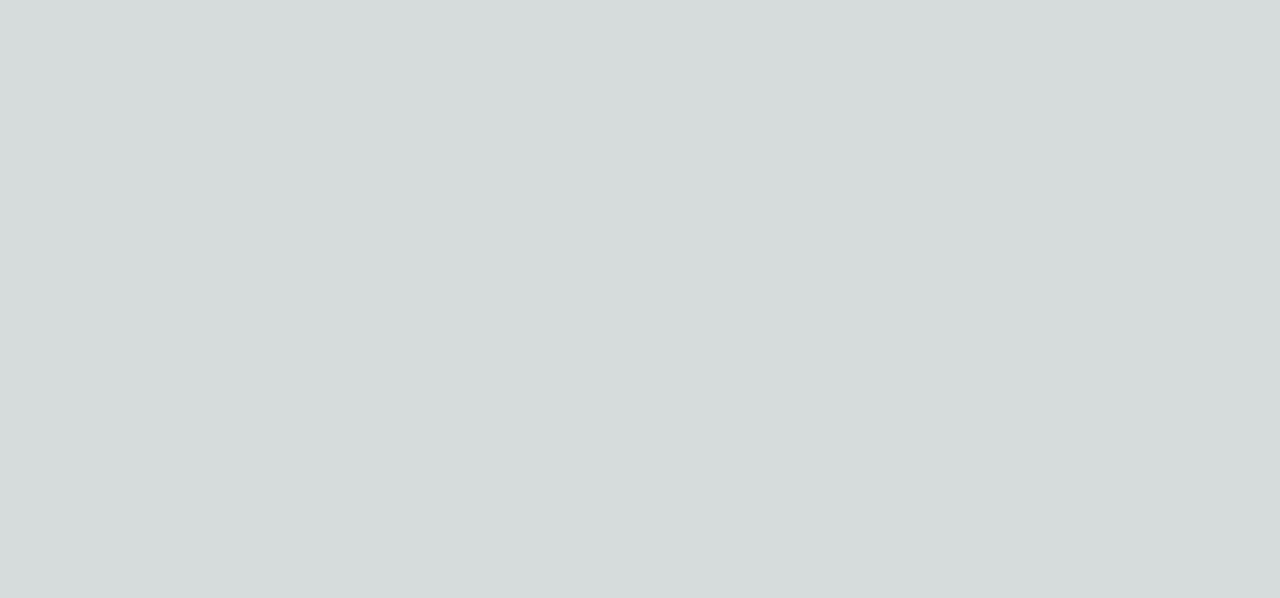
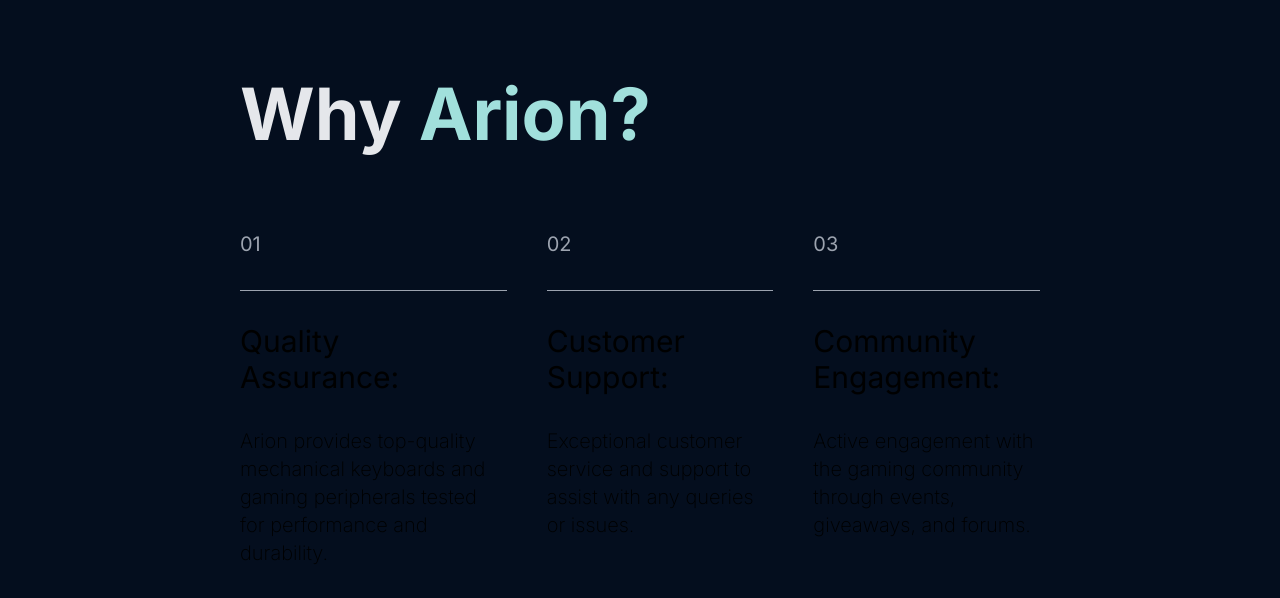
Before and after one commit to samalsubrat/arion, a Next.js app: page / in a window 1280 px wide. Shown: the part 1934-2532 px from the top of the page. Before the commit the page ends 1932 px from the top, so only its background shows below. Built offline with nearby package versions, Linux system fonts and the light colour scheme.

Commit message:
why arion

```diff
--- a/package.json
+++ b/package.json
@@ -16,6 +16,7 @@
     "next-themes": "^0.3.0",
     "react": "^18",
     "react-dom": "^18",
+    "react-reveal": "^1.2.2",
     "tailwind-merge": "^2.4.0"
   },
   "devDependencies": {
--- a/src/app/page.tsx
+++ b/src/app/page.tsx
@@ -3,8 +3,9 @@
 import { HoverBorderGradientButton } from "@/components/GlowButton";
 import MaxWidthWrapper from "@/components/MaxWidthWrapper";
 import { AuroraBackground } from "@/components/ui/aurora-background";
-import { Grid } from "@/components/Grid";
+import { Grid } from "@/components/Landing Page/Grid";
 import Image from "next/image";
+import About from "@/components/Landing Page/About";
 
 const page = () => {
   return (
@@ -34,6 +35,7 @@
           layout="fill"
           priority
         />
+        <About/>
       </div>
     </>
   );
--- /dev/null
+++ b/src/components/Landing Page/About.tsx
@@ -0,0 +1,104 @@
+import { motion, useTransform, useViewportScroll } from "framer-motion";
+import MaxWidthWrapper from "../MaxWidthWrapper";
+
+const About = () => {
+  const { scrollYProgress } = useViewportScroll();
+  const scale = useTransform(scrollYProgress, [0, 1], [0.2, 2]);
+  return (
+    <>
+      <MaxWidthWrapper className="py-40">
+        <motion.div
+          initial={{ opacity: 0, translateY: 10 }}
+          whileInView={{
+            opacity: 1,
+            transition: { duration: 1 },
+            translateY: 0,
+          }}
+          viewport={{ once: true }}
+        >
+          <h1 className="text-5xl md:text-6xl lg:text-7xl font-bold dark:text-gray-200 text-left ">
+            Why <span className="text-[#A1E0DC]">Arion?</span>
+          </h1>
+        </motion.div>
+        <div className="flex justify-center items-center">
+          <div className="grid grid-cols-1 lg:grid-cols-3 grid-rows-1 py-20 max-lg:space-y-10 lg:space-x-10">
+            {/* quality assurance */}
+            <motion.div
+              initial={{ opacity: 0, translateY: 10 }}
+              whileInView={{
+                opacity: 1,
+                transition: { delay: 0.5, duration: 1 },
+                translateY: 0,
+              }}
+              viewport={{ once: true }}
+            >
+              <div className="space-y-8">
+                <div className="text-base md:text-lg lg:text-xl text-gray-400">
+                  01
+                </div>
+                <div className="bg-gray-400 w-full h-[0.5px]" />
+                <div className="text-xl md:text-2xl lg:text-3xl">
+                  Quality Assurance:
+                </div>
+                <p className="text-base md:text-lg lg:text-xl font-extralight">
+                  Arion provides top-quality mechanical keyboards and gaming
+                  peripherals tested for performance and durability.
+                </p>
+              </div>
+            </motion.div>
+            <motion.div
+              initial={{ opacity: 0, translateY: 10 }}
+              whileInView={{
+                opacity: 1,
+                transition: { delay: 1.0, duration: 1 },
+                translateY: 0
+              }}
+              viewport={{ once: true }}
+            >
+              {/* customer service  */}
+              <div className="space-y-8">
+                <div className="text-base md:text-lg lg:text-xl text-gray-400">
+                  02
+                </div>
+                <div className="bg-gray-400 w-full h-[0.5px]" />
+                <div className="text-xl md:text-2xl lg:text-3xl">
+                  Customer Support:
+                </div>
+                <p className="text-base md:text-lg lg:text-xl font-extralight">
+                  Exceptional customer service and support to assist with any
+                  queries or issues.
+                </p>
+              </div>
+            </motion.div>
+            <motion.div
+              initial={{ opacity: 0, translateY: 10 }}
+              whileInView={{
+                opacity: 1,
+                transition: { delay: 1.5, duration: 1},
+                translateY: 0
+              }}
+              viewport={{ once: true }}
+            >
+              {/* community engagement */}
+              <div className="space-y-8">
+                <div className="text-base md:text-lg lg:text-xl text-gray-400">
+                  03
+                </div>
+                <div className="bg-gray-400 w-full h-[0.5px]" />
+                <div className="text-xl md:text-2xl lg:text-3xl">
+                  Community Engagement:
+                </div>
+                <p className="text-base md:text-lg lg:text-xl font-extralight">
+                  Active engagement with the gaming community through events,
+                  giveaways, and forums.
+                </p>
+              </div>
+            </motion.div>
+          </div>
+        </div>
+      </MaxWidthWrapper>
+    </>
+  );
+};
+
+export default About;
--- a/src/components/Grid.tsx
+++ b/src/components/Landing Page/Grid.tsx
@@ -1,11 +1,11 @@
 /* eslint-disable @next/next/no-img-element */
-import MaxWidthWrapper from "./MaxWidthWrapper";
+import MaxWidthWrapper from "../MaxWidthWrapper";
 import Image from "next/image";
 
 export const Grid = () => {
   return (
     <>
-      <div className="bg-black-100 xl:px-20 pb-20 ">
+      <div className="bg-black-100">
         <MaxWidthWrapper className="space-y-6">
           <div className="grid grid-cols-1 md:grid-cols-1 lg:grid-cols-1 xl:grid-cols-2 gap-6 relative w-full">
             <div className="relative overflow-hidden rounded-3xl font-bold border border-gray-600/50 min-h-[400px] lg:min-h-[600px] lg:col-span-1">
--- a/src/components/MaxWidthWrapper.tsx
+++ b/src/components/MaxWidthWrapper.tsx
@@ -11,7 +11,7 @@
   return (
     <div
       className={cn(
-        "h-full mx-auto w-full max-w-screen px-2.5 md:px-10 lg:px-20",
+        "h-full mx-auto w-full max-w-screen px-2.5 md:px-10 lg:px-20 xl:px-60",
         className
       )}
     >
```
Also changed, not shown: tailwind.config.ts (+14 -13 lines), 1 other file (tests, documents, lock files or other folders).
